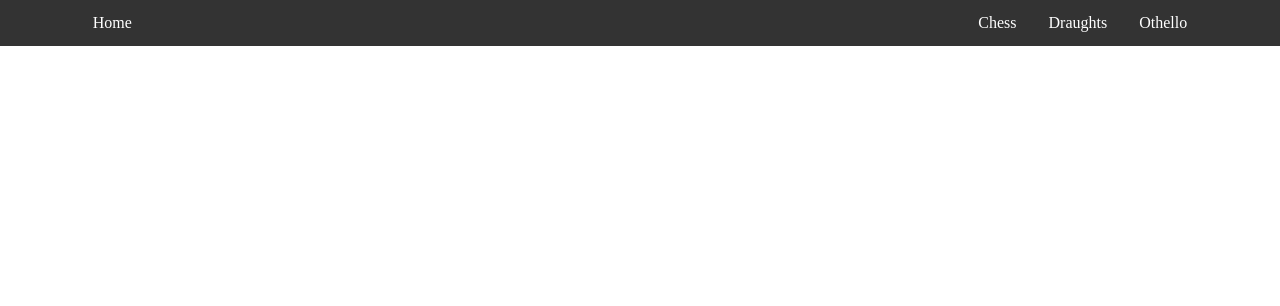
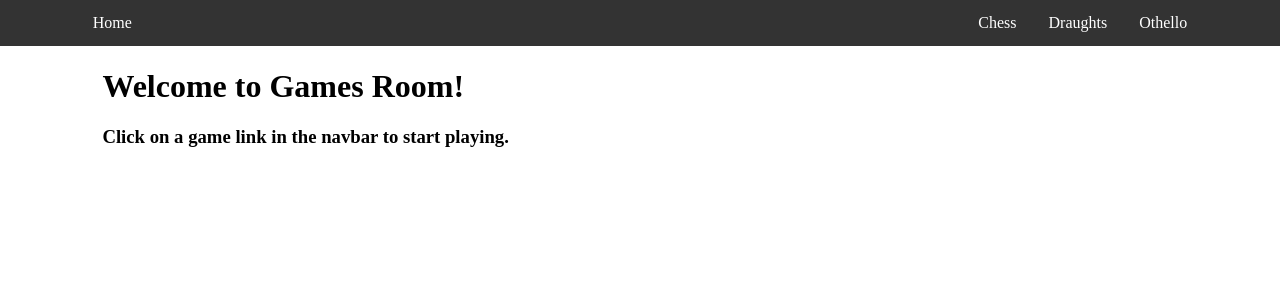
Before and after one commit to mymorkkis/gamesroom, a Flask app: page / in a window 1280 px wide. Shown: the top 306 px of the page. Run offline with Flask 2, Linux system fonts and the light colour scheme.

Commit message:
add game end functionality to front end, add home template

```diff
--- a/src/__init__.py
+++ b/src/__init__.py
@@ -19,7 +19,7 @@ def create_app():
     @app.route('/')
     def home():
         session['current_game'] = None
-        return render_template('base.html')
+        return render_template('home.html')
 
     def play_game(game, *, move_piece_game=True):
         session['current_game'] = game
@@ -45,9 +45,17 @@ def create_app():
 
         try:
             game.move(from_coords, to_coords)
-            return jsonify(board=game.display_board(), err='')
+            return json_response(game)
         except IllegalMoveError as err:
-            return jsonify(err=err.message)
+            return json_response(game, err=err.message)
+
+    def json_response(game, err=None):
+        return jsonify(
+            board=game.display_board(),
+            next_player=game.playing_color.value,
+            winner=game.winner,
+            err=err
+        )
 
     return app
 
--- a/src/static/fetch.js
+++ b/src/static/fetch.js
@@ -1,45 +1,65 @@
 function movePiece(event) {
   if (move['from'] === null) {
+    const moveInfo = document.getElementById('move-info')
+
     move['from'] = event.id
-  }
-  else {
-    makeMove(event.id)
+    moveInfo.innerText = `Move ${event.innerText}`
+
+  } else {
+    tryMove(event.id)
   }
 }
 
 function placePiece(event) {
-  makeMove(event.id)
+  tryMove(event.id)
 }
 
-async function makeMove(event_id) {
+async function tryMove(event_id) {
   move['to'] = event_id
   const moveRoute = `move?from=${move['from']}&to=${move['to']}`
-  const warningH1 = document.getElementById('game-error')
 
   try {
     const fetchResult = fetch(moveRoute)
     const response = await fetchResult
     const jsonData = await response.json()
 
-    if (jsonData.err) {
-      warningH1.innerText = jsonData.err
-    }
-    else {
-      warningH1.innerText = ''
-      updateBoard(jsonData.board)
-    }
-  } catch(e){
+    makeMove(jsonData)
+
+  } catch(e) {
     throw Error(e);
+  }
+}
+
+function makeMove(gameData) {
+  const gameError = document.getElementById('game-error')
+  const gameWinner = document.getElementById('game-winner')
+  const currentPlayer = document.getElementById('current-player')
+  const moveInfo = document.getElementById('move-info')
+
+  moveInfo.innerText = ''
+  gameError.innerText = ''
+
+  if (gameData.err) {
+    gameError.innerText = gameData.err
+  } else if (gameData.winner) {
+    gameWinner.innerText = `${gameData.winner} wins!!! Refresh to play again.`
+    updateBoard(gameData.board, gameEnd=true)
+  } else {
+    currentPlayer.innerText = gameData.next_player
+    updateBoard(gameData.board)
   }
 
   reset_move()
 }
 
-function updateBoard(board) {
+function updateBoard(board, gameEnd=false) {
   for (const row of board) {
     for (const [square_id, image] of row) {
       const square = document.getElementById(square_id)
       square.innerText = image
+      if (gameEnd) {
+        square.onclick = null
+      }
     }
   }
 }
--- a/src/static/style.css
+++ b/src/static/style.css
@@ -101,3 +101,7 @@
 #game-error {
   color: red;
 }
+
+#game-winner {
+  color: green
+}
--- a/src/templates/game.html
+++ b/src/templates/game.html
@@ -35,7 +35,10 @@
       {% else %}
         <p>To make a move: Click on the square you want to place your next piece.</p>
       {% endif %}
-      <h2 id='game-error'></h2>
+      <p><b id="current-player">{{ game.playing_color.value }}</b> to move.<p>
+      <p id="move-info"><p>
+      <h2 id="game-error"></h2>
+      <h2 id="game-winner"></h2>
     </div>
   </div>
 
--- /dev/null
+++ b/src/templates/home.html
@@ -0,0 +1,9 @@
+{% extends "base.html" %}
+{% block content %}
+
+<div class="main-content">
+    <h1>Welcome to Games Room!</h1>
+    <h3>Click on a game link in the navbar to start playing.</p>
+</div>
+
+{% endblock %}
```
